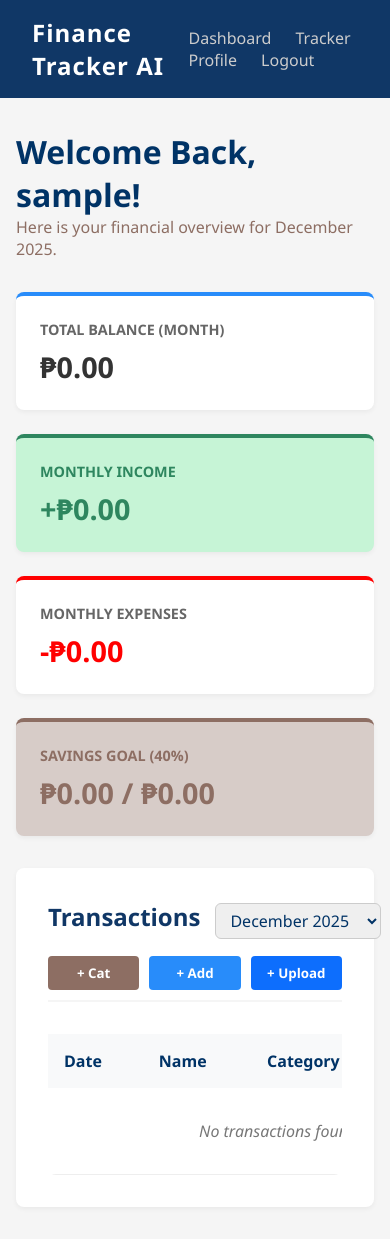
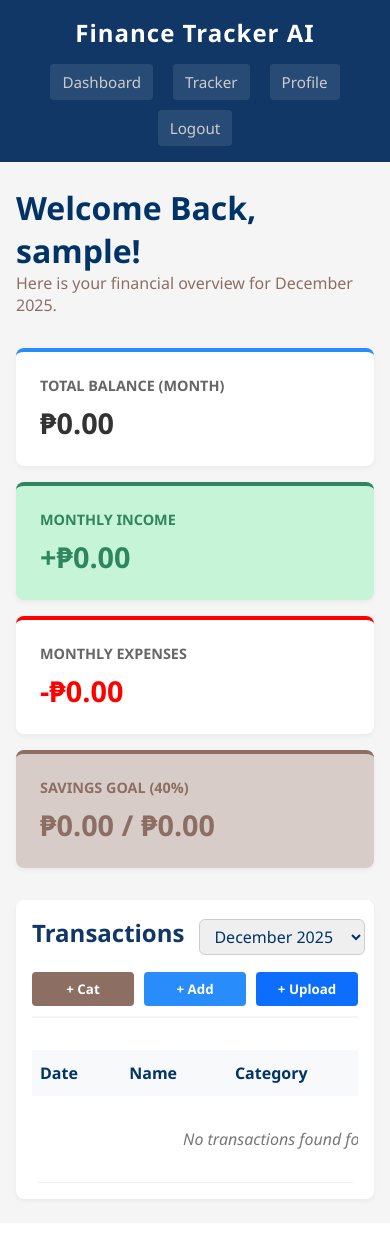
Before and after one commit to lancedguzman/finance-ai, a Django app: page /tracker/ in a window 390 px wide. After the commit the page ends 1203 px from the top, so only its background shows below. Run offline with Django 5.2, Linux system fonts and the light colour scheme; the visitor is signed in with stand-in values (Sample User, id 1); data that the repository does not hold is empty.

Commit message:
chore(base): update base
- update base.html

```diff
--- a/scanner/templates/base.html
+++ b/scanner/templates/base.html
@@ -2,8 +2,7 @@
 <html lang="en">
 <head>
     <meta charset="UTF-8">
-    <meta name="viewport" content="width=device-width, initial-scale=1.0">
-    <title>Finance-AI</title>
+    <meta name="viewport" content="width=device-width, initial-scale=1.0"> <title>Finance-AI</title>
     <script src="https://unpkg.com/vue@3/dist/vue.global.js"></script>
     <script src="https://cdn.jsdelivr.net/npm/chart.js"></script>
 
@@ -22,14 +21,35 @@
             --accent-brown: #8d6e63;
             --bg-beige: #d7ccc8;
         }
+
         /* --- GLOBAL RESET --- */
         * { box-sizing: border-box; margin: 0; padding: 0; font-family: 'Segoe UI', sans-serif; }
-        body { background-color: var(--bg-body); color: var(--text-main); }
+        body { background-color: var(--bg-body); color: var(--text-main); -webkit-font-smoothing: antialiased; }
 
         /* --- NAVIGATION --- */
-        nav { background-color: var(--dark-blue); color: white; padding: 1rem 2rem; display: flex; justify-content: space-between; align-items: center; }
-        .logo { font-size: 1.5rem; font-weight: bold; letter-spacing: 1px; }
-        .nav-links a, .nav-links button { color: #ccc; text-decoration: none; margin-left: 20px; transition: color 0.3s; background: none; border: none; font-size: 1rem; cursor: pointer; font-family: 'Segoe UI', sans-serif;}
+        nav {
+            background-color: var(--dark-blue);
+            color: white;
+            padding: 1rem 2rem;
+            display: flex;
+            justify-content: space-between;
+            align-items: center;
+        }
+        .logo { font-size: 1.5rem; font-weight: bold; letter-spacing: 1px; white-space: nowrap; }
+
+        .nav-links { display: flex; align-items: center; }
+        .nav-links a, .nav-links button {
+            color: #ccc;
+            text-decoration: none;
+            margin-left: 20px;
+            transition: color 0.3s;
+            background: none;
+            border: none;
+            font-size: 1rem;
+            cursor: pointer;
+            font-family: 'Segoe UI', sans-serif;
+            padding: 5px; /* Added for better touch area */
+        }
         .nav-links a:hover { color: var(--primary-blue); }
 
         /* --- LAYOUT --- */
@@ -37,8 +57,12 @@
         .header-section { margin-bottom: 2rem; }
         .header-section h1 { color: var(--navy-contrast); }
 
-        /* --- DASHBOARD CARDS --- */
-        .cards-grid { display: grid; grid-template-columns: repeat(auto-fit, minmax(250px, 1fr)); gap: 1.5rem; margin-bottom: 2rem; }
+        /* --- DASHBOARD CARDS (Global) --- */
+        /* Adjusted minmax to 280px:
+           - iPhone 11 Pro (375px) -> 1 column
+           - iPad 9th Gen (810px) -> 2 columns */
+        .cards-grid { display: grid; grid-template-columns: repeat(auto-fit, minmax(280px, 1fr)); gap: 1rem; margin-bottom: 2rem; }
+
         .card { background: var(--card-white); padding: 1.5rem; border-radius: 8px; box-shadow: 0 2px 5px rgba(0,0,0,0.05); border-top: 4px solid transparent; }
         .card-balance { border-top-color: var(--primary-blue); }
         .card-income { background-color: var(--bg-green); border-top-color: var(--text-green); }
@@ -47,7 +71,7 @@
         .card h3 { font-size: 0.9rem; text-transform: uppercase; color: #666; margin-bottom: 0.5rem; }
         .card .amount { font-size: 1.8rem; font-weight: bold; color: var(--text-main); }
 
-        /* --- TRANSACTIONS TABLE --- */
+        /* --- TRANSACTIONS TABLE (Global Styles) --- */
         .recent-transactions { background: var(--card-white); padding: 2rem; border-radius: 8px; box-shadow: 0 2px 5px rgba(0,0,0,0.05); }
         .section-title { margin-bottom: 1rem; color: var(--dark-blue); border-bottom: 2px solid var(--bg-body); padding-bottom: 0.5rem; }
 
@@ -85,6 +109,46 @@
         .btn-cancel:hover { background-color: #5a6268; }
         @keyframes fadeIn { from { opacity: 0; transform: translateY(-10px); } to { opacity: 1; transform: translateY(0); } }
         .no-data { text-align: center; padding: 2rem; color: #777; font-style: italic; }
+
+        /* --- MOBILE RESPONSIVENESS (iPhone / iPad) --- */
+        @media (max-width: 768px) {
+            /* Navbar stacks vertically */
+            nav {
+                flex-direction: column;
+                gap: 15px;
+                padding: 1rem;
+            }
+
+            .nav-links {
+                width: 100%;
+                justify-content: center;
+                flex-wrap: wrap;
+                gap: 10px;
+            }
+
+            .nav-links a, .nav-links button {
+                margin-left: 0;
+                margin: 0 5px;
+                font-size: 0.95rem;
+                padding: 8px 12px; /* Bigger touch targets */
+                background-color: rgba(255,255,255,0.1); /* Subtle background for buttons */
+                border-radius: 4px;
+            }
+
+            /* Container spacing reduction */
+            .container {
+                margin: 1.5rem auto;
+            }
+
+            /* Reduce padding in tables/cards on mobile */
+            .recent-transactions {
+                padding: 1rem;
+            }
+
+            th, td {
+                padding: 0.75rem 0.5rem;
+            }
+        }
     </style>
 </head>
 <body>
```
